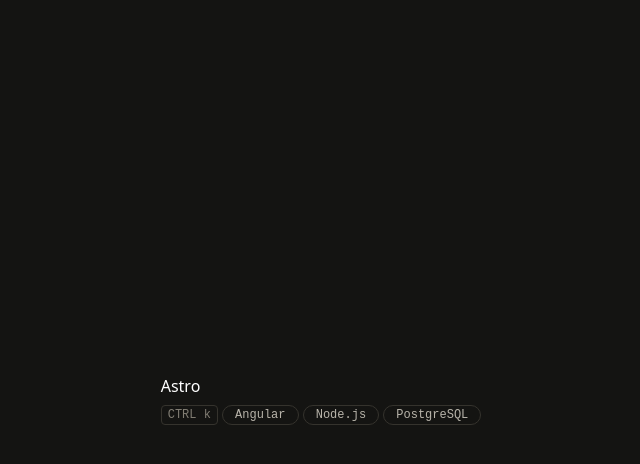
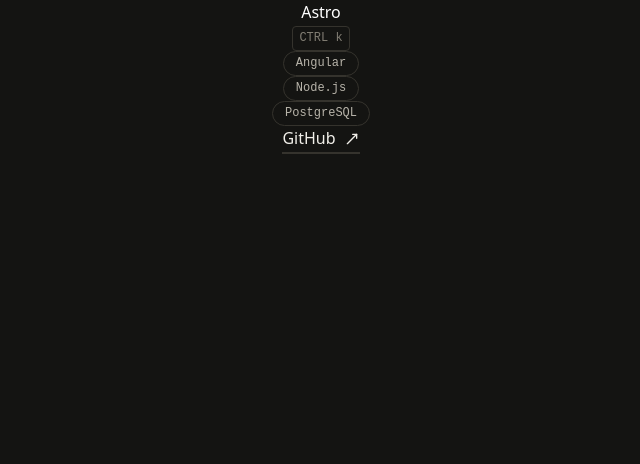
Before and after one commit to IgnacioBarraza/kobo, an Astro site: page / in a window 1280 px wide. Shown: the whole page, without its empty margins (319-959 px from the left). Built offline with nearby package versions, Linux system fonts and the light colour scheme; Astro itself is replaced by a stand-in of ours.

Commit message:
feat(link): create Link component and integrate with index page; add styles for links

```diff
--- /dev/null
+++ b/src/components/primitives/link.astro
@@ -0,0 +1,32 @@
+---
+import { MoveUpRight, MoveRight } from '@lucide/astro'
+import { ICON_SIZE } from '@components/shared/icon-sizes'
+
+interface Link {
+  href: string
+  label: string
+}
+
+interface Props {
+  link: Link
+  type: 'internal' | 'external' | 'external quiet'
+}
+
+const { link, type } = Astro.props
+
+console.log(type)
+---
+
+<a
+  href={link.href}
+  target="_blank"
+  class:list={['link', type === 'external quiet' ? 'external-quiet' : '']}
+  aria-label={link.label}
+>
+  {link.label}
+  {type === 'internal' ? (
+    <MoveRight size={ICON_SIZE.sm} />
+  ) : (
+    <MoveUpRight size={ICON_SIZE.sm} />
+  )}
+</a>
--- /dev/null
+++ b/src/data/links.json
@@ -0,0 +1,4 @@
+{
+  "href": "https://github.com/IgnacioBarraza",
+  "label": "GitHub"
+}
--- a/src/pages/index.astro
+++ b/src/pages/index.astro
@@ -2,6 +2,9 @@
 import '../styles/index.css'
 import Kbd from '@components/primitives/kbd.astro'
 import Tag from '@components/primitives/tag.astro'
+import Link from '@components/primitives/link.astro'
+
+import links from '../data/links.json'
 ---
 
 <html lang="en" data-theme="dark">
@@ -20,6 +23,7 @@ import Tag from '@components/primitives/tag.astro'
       <Tag tag="Angular" />
       <Tag tag="Node.js" />
       <Tag tag="PostgreSQL" />
+      <Link link={links} type="external" />
     </div>
   </body>
 </html>
--- a/src/styles/base/components.css
+++ b/src/styles/base/components.css
@@ -16,3 +16,23 @@
   border-radius: var(--radius-full);
   color: var(--text-secondary);
 }
+
+.link {
+  display: flex;
+  align-items: center;
+  gap: var(--spacing-2);
+  font-family: var(--font-sans);
+  color: var(--text-primary);
+
+  border-bottom: var(--border-width-md) solid var(--border-color-default);
+}
+
+.link:hover {
+  color: var(--color-accent);
+  border-bottom: var(--border-width-md) solid var(--color-accent);
+}
+
+.link.external-quiet,
+.link.external-quiet:hover {
+  border-bottom: none;
+}
--- a/src/styles/base/global.css
+++ b/src/styles/base/global.css
@@ -4,8 +4,11 @@ body {
   line-height: var(--leading-body);
   color: var(--color-text-primary);
   background-color: var(--color-background);
+}
 
+div {
   display: flex;
   justify-content: center;
   align-items: center;
+  flex-direction: column;
 }
```
